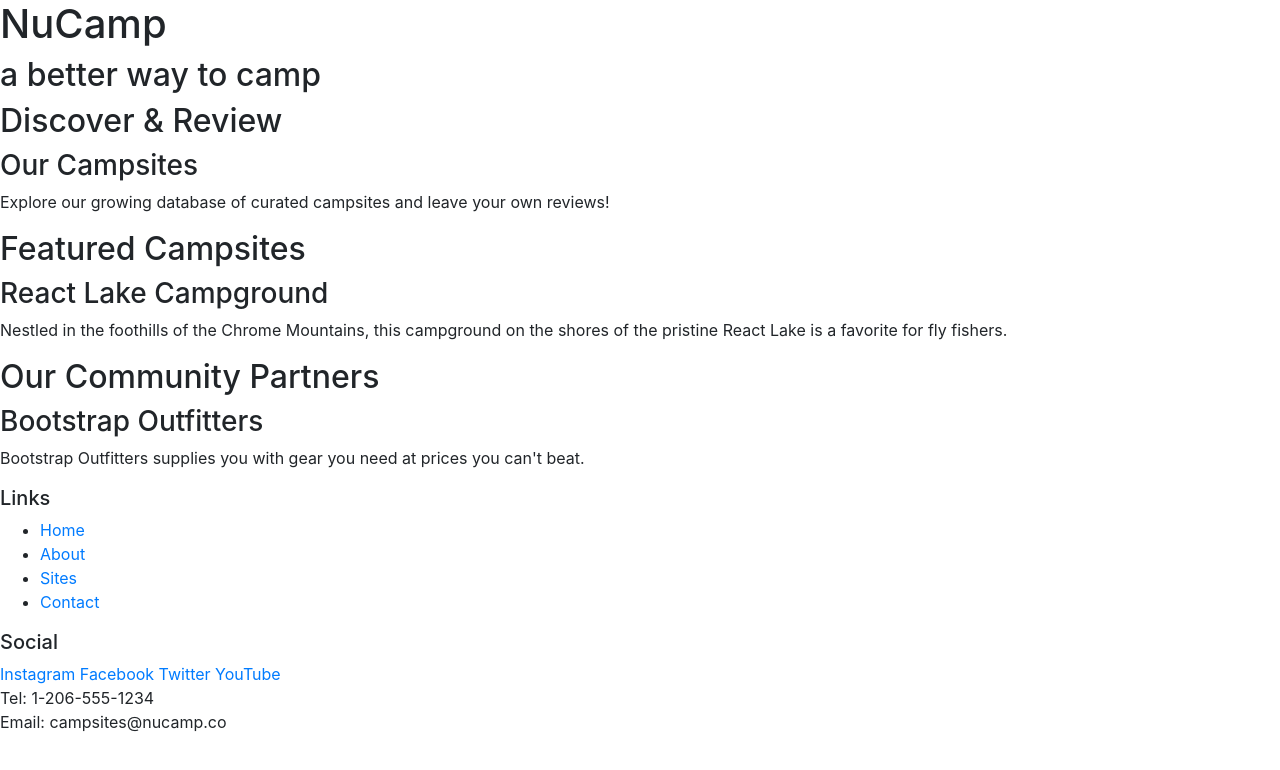
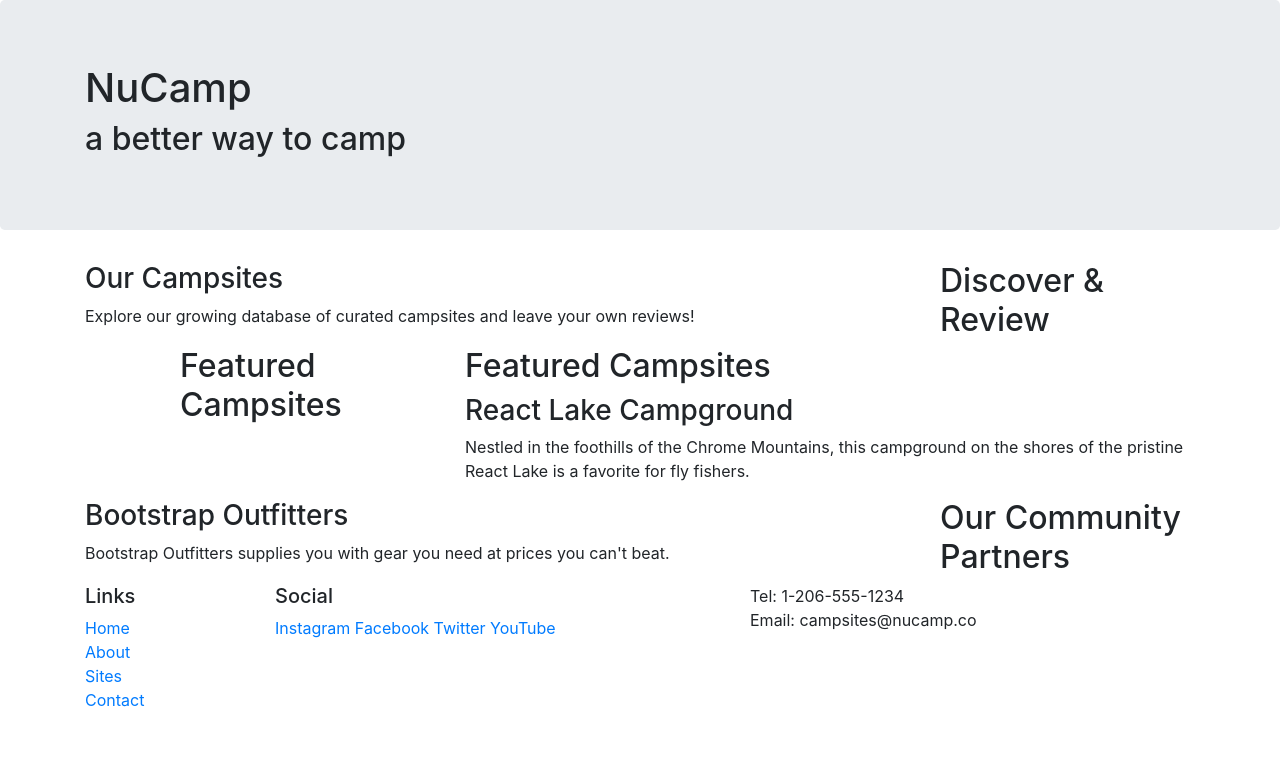
Before and after one commit to FabriceTchekou/nucamp-site, a website: page index.html in a window 1280 px wide. Drawn offline with nearby package versions, Linux system fonts and the light colour scheme.

Commit message:
Bootstrap Grid

```diff
--- a/index.html
+++ b/index.html
@@ -14,53 +14,89 @@
 
 <body>
 
-    <header>
-        <div>
+    <header class="jumbotron">
+        <div class="container">
+            <div class="row">
+                <div class="col">
                     <h1>NuCamp</h1>
                     <h2>a better way to camp</h2>
                 </div>
+            </div>
+        </div>
     </header>
 
-    <div>
+    <div class="container">
+        <div class="row">
+            <div class="col-sm-4 order-sm-last col-md-3">
                 <h2>Discover & Review</h2>
+            </div>
+            <div class="col">
                 <h3>Our Campsites</h3>
                 <p>Explore our growing database of curated campsites and leave your own reviews!</p>
             </div>
+        </div>
+    </div>
+    </div>
 
-    <div>
+    <div class="container">
+        <div class="row">
+            <div class="col-sm-4 col-md-3 offset-1">
+                <h2>Featured Campsites</h2>
+            </div>
+            <div class="col">
                 <h2>Featured Campsites</h2>
                 <h3>React Lake Campground</h3>
-        <p>Nestled in the foothills of the Chrome Mountains, this campground on the shores of the pristine React Lake is
+                <p>Nestled in the foothills of the Chrome Mountains, this campground on the shores of the pristine React
+                    Lake is
                     a favorite for fly fishers.</p>
             </div>
+        </div>
 
-    <div>
+    </div>
+
+    <div class="container">
+        <div class="row">
+            <div class="col-sm-4 order-sm-last col-md-3">
                 <h2>Our Community Partners</h2>
+            </div>
+            <div class="col">
                 <h3>Bootstrap Outfitters</h3>
                 <p>Bootstrap Outfitters supplies you with gear you need at prices you can't beat.</p>
             </div>
+        </div>
+
+    </div>
 
     <footer>
-        <div>
+        <div class="container">
+            <div class="row">
+                <div class="col-4 col-sm-2">
                     <h5>Links</h5>
-            <ul>
+                    <ul class="list-unstyled">
                         <li><a href="#">Home</a></li>
                         <li><a href="#">About</a></li>
                         <li><a href="#">Sites</a></li>
                         <li><a href="#">Contact</a></li>
                     </ul>
                 </div>
-        <div>
+
+                <div class="col-6 col-sm-5">
                     <h5>Social</h5>
                     <a href="http://instagram.com/">Instagram</a>
                     <a href="http://facebook.com/">Facebook</a>
                     <a href="http://twitter.com/">Twitter</a>
                     <a href="http://youtube.com/">YouTube</a>
                 </div>
-        <div>
+                <div class="col-sm-4">
                     Tel: 1-206-555-1234<br />
                     Email: campsites@nucamp.co
                 </div>
+
+            </div>
+        </div>
+
+        </div>
+
     </footer>
     <!-- jQuery must come first, then Popper.js, then the Bootstrap JavaScript plugins.-->
     <script src="node_modules/jquery/dist/jquery.slim.min.js"></script>
```
Lines whose indentation alone changed are shown as unchanged.
